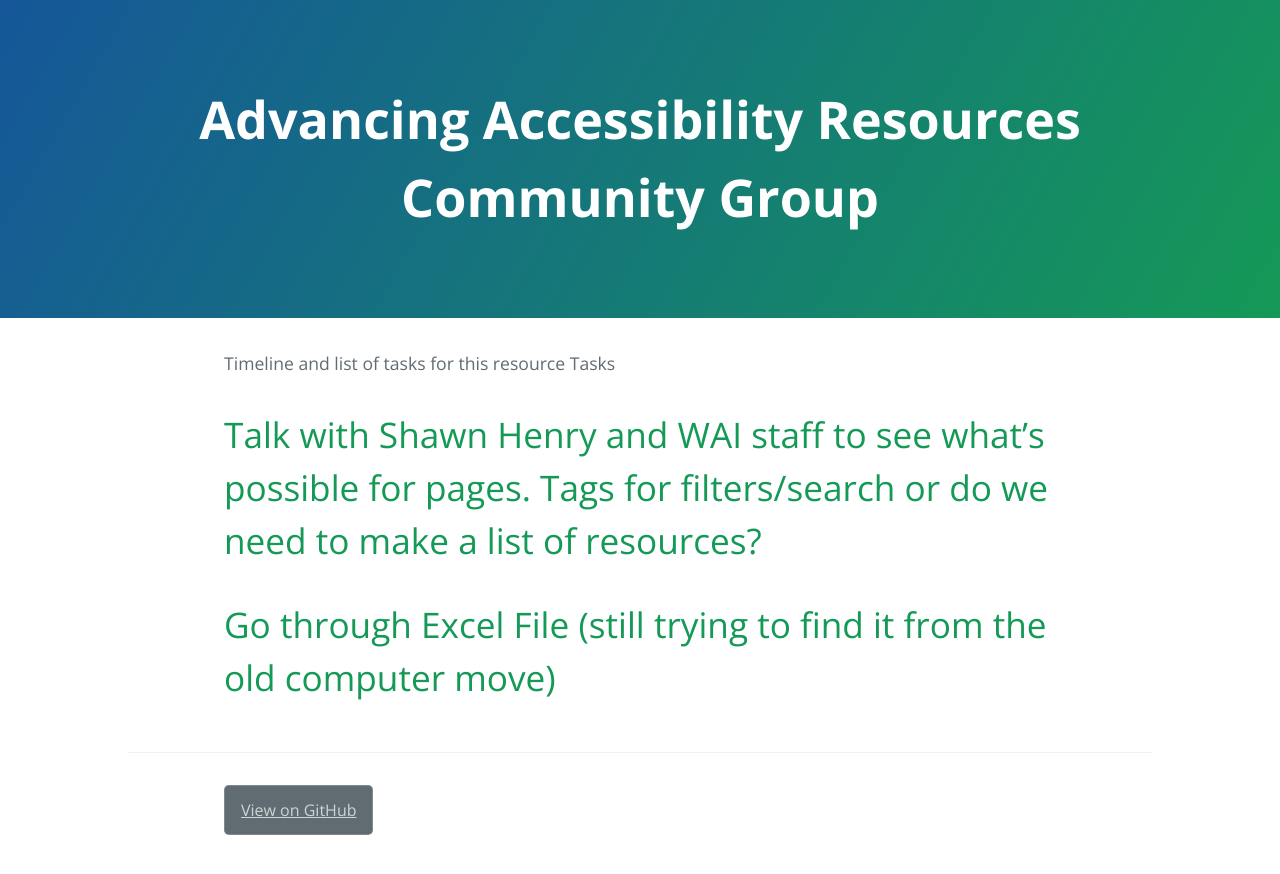
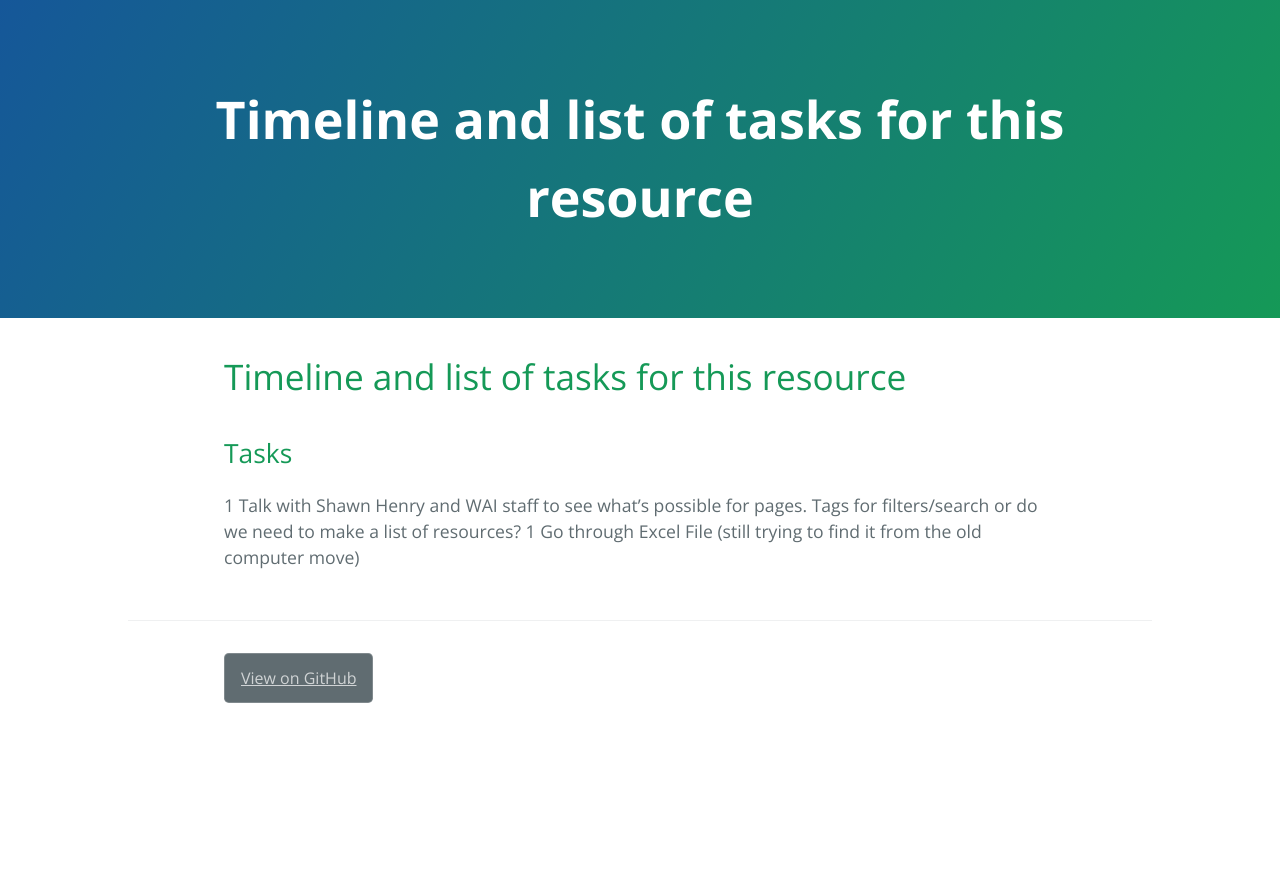
Before and after one commit to w3c-cg/aar, a Jekyll site: the page built from resources/navigating_WAI/timeline.md, in a window 1280 px wide. Shown: the top 874 px of the page. Built offline with Jekyll 4.4.1, drawn with Linux system fonts in a browser that asks for light colours; our own code applies the rules of GitHub Pages for plain Markdown files.

Commit message:
Update timeline.md

```diff
--- a/resources/navigating_WAI/timeline.md
+++ b/resources/navigating_WAI/timeline.md
@@ -1,4 +1,4 @@
-Timeline and list of tasks for this resource
-Tasks
-# Talk with Shawn Henry and WAI staff to see what's possible for pages.  Tags for filters/search or do we need to make a list of resources?
-# Go through Excel File (still trying to find it from the old computer move)
+# Timeline and list of tasks for this resource
+## Tasks
+1 Talk with Shawn Henry and WAI staff to see what's possible for pages.  Tags for filters/search or do we need to make a list of resources?
+1 Go through Excel File (still trying to find it from the old computer move)
```
